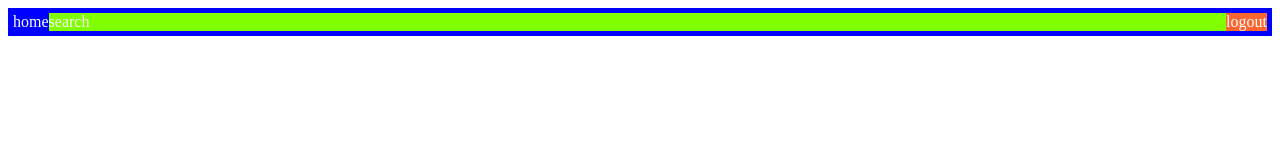
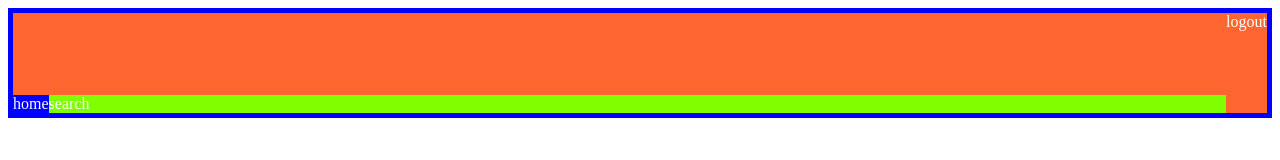
Before and after one commit to fb0801/css-flexbox, a plain HTML site: page index.html in a window 1280 px wide. Drawn offline with Linux system fonts and the light colour scheme.

Commit message:
Add files via upload

```diff
--- a/sass/basic.scss
+++ b/sass/basic.scss
@@ -10,7 +10,9 @@ body{
     background-color: $secondary-color;
     display: flex;
     border: 5px solid blue;
-    justify-content: flex-start;
+    justify-content: center;
+    height: 100px;
+    align-items: flex-end;
 
 }
 
```
Also changed, not shown: css/basic.css, 1 other file.
